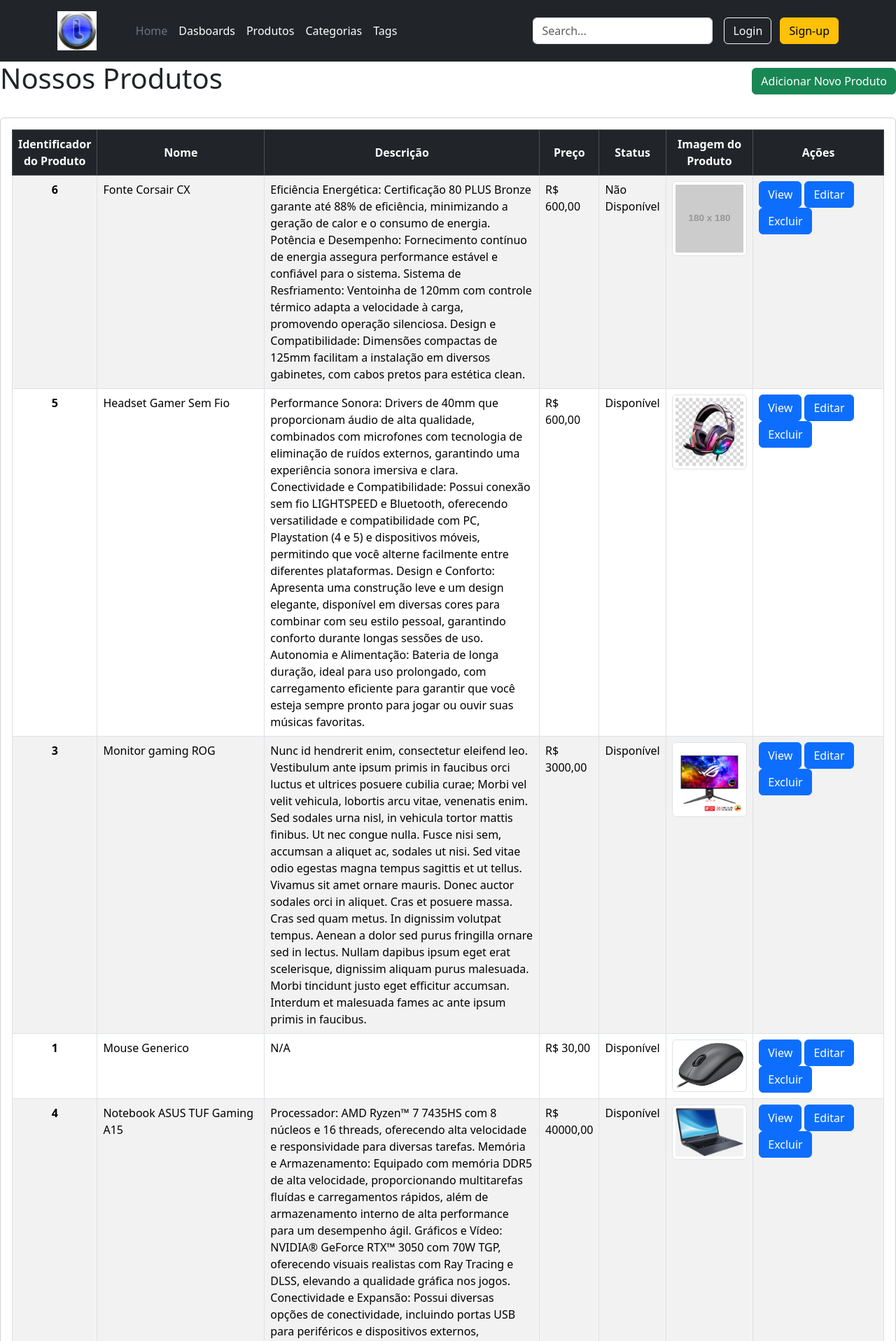
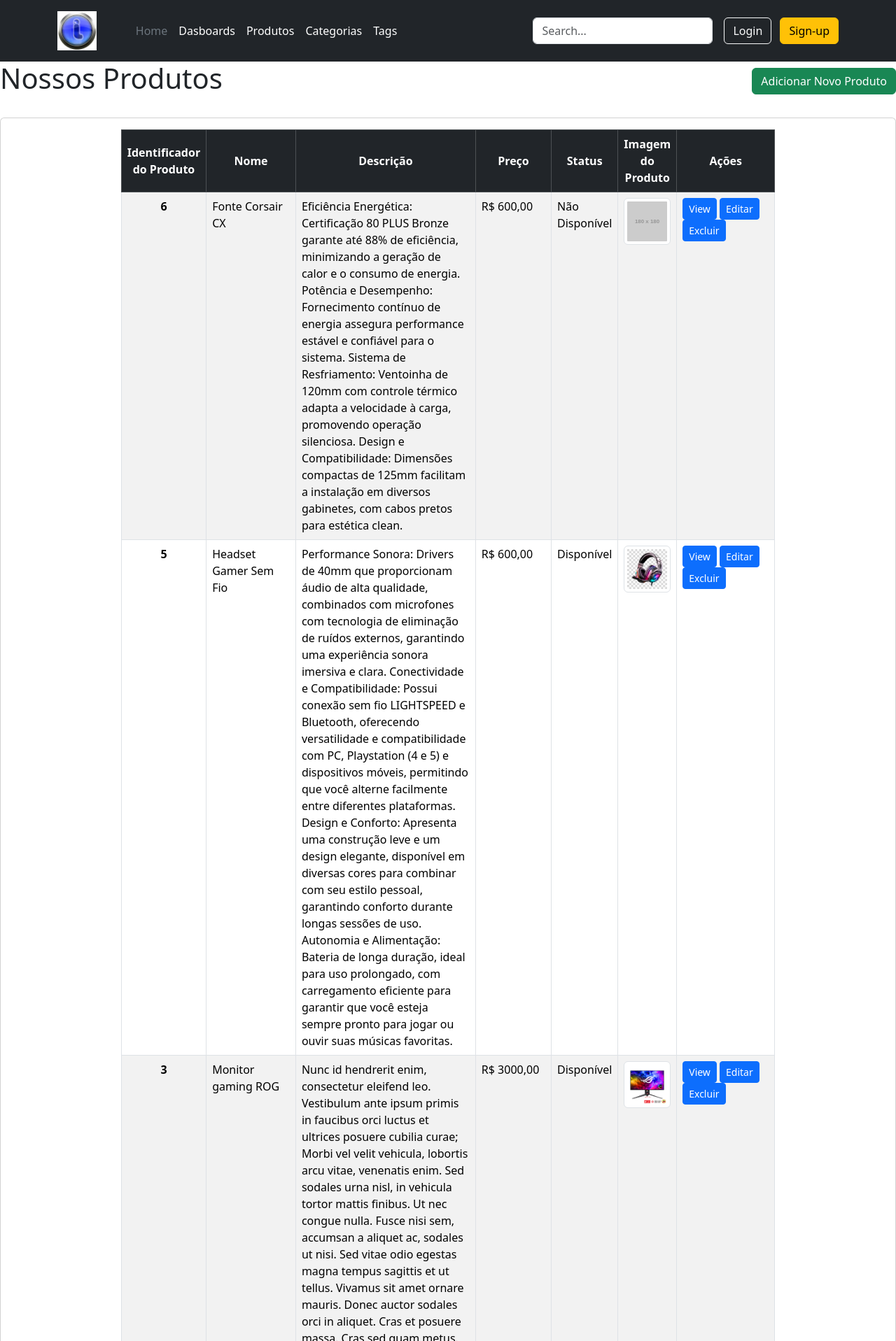
Before and after one commit to rafaeldsnt/loja_eletronicos, a Django app: template estoque/templates/estoque/produto_tabela_list.html in a window 1280 px wide. Shown: the top 1917 px of the page at 70% size. Run offline with Django 5.2, Linux system fonts and the light colour scheme; data comes from the database, SQL or seed files in the repository; both versions use the stored data as it was after the commit; tables that the repository leaves empty hold one stand-in row (values such as "Sample post"); the template is opened without the code that fills it: values that come from a table or form of the project are taken from there, most other values are stand-ins (such as "Sample title", 1, 10 or a date in 2020); grey boxes labelled with a size stand in for pictures from a placeholder-image service; some libraries are stand-ins or nearby versions.

Commit message:
comiit 2

```diff
--- a/estoque/templates/estoque/produto_tabela_list.html
+++ b/estoque/templates/estoque/produto_tabela_list.html
@@ -13,18 +13,18 @@
   <a href="" class="btn btn-success">Adicionar Novo Produto</a>
 </div>
 
-<div class="card">
-  <div class="card-body">
-      <div class="table-responsive">
-        <table class="table table-striped table-hover table-bordered mb-0">
-            <thead class="table-dark">
+<div class="card justify-content-center">
+  <div class="card-body justify-content-center">
+      <div class="d-flex justify-content-center">
+        <table class="table table-striped table-hover table-bordered mb-0 w-75 ">
+            <thead class="table-dark ">
                 <tr class="align-middle">
                   <th scope="col" style="width: 10px;" class="text-center" >Identificador do Produto</th>
-                  <th scope="col" style="width: 400px;" class="text-center" >Nome</th>
+                  <th scope="col" style="width: 200px;" class="text-center" >Nome</th>
                   <th scope="col" style="width: 700px;" class="text-center" >Descrição</th>
-                  <th scope="col"  class="text-center" >Preço</th>
+                  <th scope="col" style="width: 200px;" class="text-center" >Preço</th>
                   <th scope="col" class="text-center">Status</th>
-                  <th scope="col" class="text-center" style="width:10%;">Imagem do Produto</th>
+                  <th scope="col" class="text-center" >Imagem do Produto</th>
                   <th scope="col" class="text-center" style="width:15%;" >Ações</th>
                 </tr>
               </thead>
@@ -41,16 +41,16 @@
                     <td>Não Disponível</td>
                   {% endif %}
                   {% if obj.imagem %}
-                    <td><img src={{ obj.imagem.url }} class='img-thumbnail'  ></td>
+                    <td><img src={{ obj.imagem.url }} class='img-thumbnail'></td>
                   {% else %}
                     <td><img src="https://placehold.co/180x180" class='img-thumbnail'  ></td>
                   {% endif %}
                   <td>
 
                     <div class="d-grid gap-2 d-md-block">
-                      <button class="btn btn-primary" type="button">View</button>
-                      <button class="btn btn-primary" type="button">Editar</button>
-                      <button class="btn btn-primary" type="button">Excluir</button>
+                      <a class="btn btn-primary btn-sm" href="{% url 'estoque:detailprod' obj.pk %}">View</a>
+                      <a class="btn btn-primary btn-sm" href="{% url 'estoque:detailprod' obj.pk %}">Editar</a>
+                        <a class="btn btn-primary btn-sm" href="{% url 'estoque:detailprod' obj.pk %}">Excluir</a>
                     </div>
 
                   </td>
--- a/estoque/urls.py
+++ b/estoque/urls.py
@@ -6,4 +6,5 @@
 urlpatterns = [
     path('', views.home, name='home'),
     path('produtos/listar/', views.ProdutoTabelaListView.as_view(), name='listprod'),
+    path('produtos/<int:pk>/', views.ProdutoDetailView.as_view(), name='detailprod'),
 ]
--- a/estoque/views.py
+++ b/estoque/views.py
@@ -18,3 +18,8 @@
     template_name = 'estoque/produto_tabela_list.html'
     context_object_name = 'produtos'
     ordering = ['nome']
+
+class ProdutoDetailView(DetailView):
+    model = Produto
+    template_name = 'estoque/produto_tabela_detail.html'
+    context_object_name = 'produtos'
```
Also changed, not shown: estoque/templates/estoque/produto_tabela_detail.html (added, +25 -0 lines), db.sqlite3.
